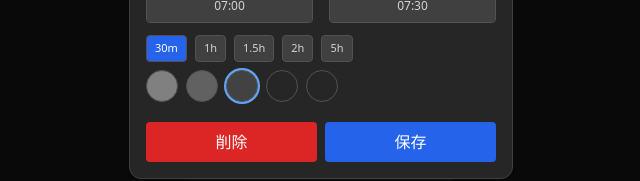
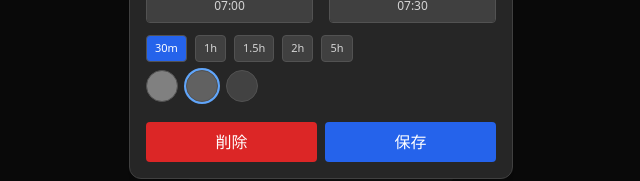
Before and after one commit to harutarooo/daily-routine-webapp, a React (Vite) app: page / in a window 1280 px wide. Both pictures are taken after a click on the icon 640 px from the left and 356 px from the top of the page. Shown: the part 284-465 px from the top of the page, without its empty margins (319-959 px from the left). Built offline with nearby package versions, Linux system fonts and the light colour scheme.

Commit message:
予定の色3段階に縮小

```diff
--- a/src/App.tsx
+++ b/src/App.tsx
@@ -19,7 +19,7 @@ export default function App(){
     setHighlightId(undefined)
   const start = minute; const end = Math.min(minute+SLOT_MINUTES, MINUTES_PER_DAY)
     setHighlightNew({ start, end })
-    const entry: ScheduleEntry = { id: crypto.randomUUID(), title: '', start, end, shade: 3 }
+  const entry: ScheduleEntry = { id: crypto.randomUUID(), title: '', start, end, shade: 2 }
     setTimeout(()=>{ setEditing(entry) }, 150)
   }
   function edit(id:string){
--- a/src/components/EditModal.tsx
+++ b/src/components/EditModal.tsx
@@ -1,5 +1,5 @@
 import { useEffect, useState } from 'react'
-import { SLOT_MINUTES, SHADE_LIGHTNESS, MINUTES_PER_DAY } from '../constants/schedule.ts'
+import { SLOT_MINUTES, SHADE_LIGHTNESS, MINUTES_PER_DAY, SHADE_COUNT } from '../constants/schedule.ts'
 import type { EditData } from '../types/index.ts'
 import { Wheel } from './Wheel.tsx'
 
@@ -31,7 +31,7 @@ export function EditModal({ data, onClose, onSave, onDelete }:{ data: EditData|n
               <button key={d} type="button" onClick={()=> applyDuration(d)} className={`px-2 py-1 rounded text-[11px] border border-neutral-600 ${form.end-form.start===d? 'bg-blue-600 text-white':'bg-neutral-700 text-neutral-300 hover:bg-neutral-600'}`}>{d<60? `${d}m` : d%60===0? `${d/60}h` : `${Math.floor(d/60)}.${(d%60)/30*5}h`}</button>
             ))}
           </div>
-          <div className="flex flex-wrap gap-2">{[1,2,3,4,5].map(s=> (
+          <div className="flex flex-wrap gap-2">{Array.from({length: SHADE_COUNT}, (_,i)=> i+1).map(s=> (
             <button key={s} type="button" onClick={()=>update('shade', s)} className={`w-8 h-8 rounded-full border border-neutral-600 ${form.shade===s? 'ring-2 ring-blue-400':''}`} style={{ backgroundColor: `hsl(0 0% ${SHADE_LIGHTNESS[s-1]}%)` }} />
           ))}</div>
         </div>
--- a/src/components/Pie.tsx
+++ b/src/components/Pie.tsx
@@ -33,7 +33,7 @@ export function Pie({ entries, onAdd, onEdit, highlightId, highlightNew }: PiePr
             <g key={e.id} onClick={(ev)=>{ev.stopPropagation(); onEdit(e.id)}} className="cursor-pointer">
               <path d={path} style={{ fill: `hsl(0 0% ${lightness}%)`, filter: isHL? 'brightness(1.5)': undefined }} className="transition-all duration-150" />
               {e.title && (
-                <text x={labelPos.x} y={labelPos.y} fontSize={10} textAnchor="middle" dominantBaseline="middle" fill={lightness<50? '#fff':'#111'} style={{ pointerEvents:'none' }}>
+                <text x={labelPos.x} y={labelPos.y} fontSize={10} textAnchor="middle" dominantBaseline="middle" fill="#999" style={{ pointerEvents:'none' }}>
                   {e.title}
                 </text>
               )}
--- a/src/constants/schedule.ts
+++ b/src/constants/schedule.ts
@@ -1,12 +1,18 @@
 export const SLOT_MINUTES = 30;
 export const MINUTES_PER_DAY = 1440;
 export const LAST_SLOT_START = MINUTES_PER_DAY - SLOT_MINUTES; // 1410 when 30m slot
-// 3段階（やや暗め中心） 明→暗
+// 3段階（やや暗め中心） 明→暗 (1..3)
 export const SHADE_LIGHTNESS = [50, 38, 26];
+export const SHADE_COUNT = SHADE_LIGHTNESS.length; // 現在 3
 export const STORAGE_KEYS = { weekday: 'weekdaySchedule', weekend: 'weekendSchedule', templates: 'scheduleTemplates' } as const;
 
+// 旧バージョンの 5段階/10段階データを 3段階へ縮約
 export function normalizeShade(shade:number){
-	if(shade>=1 && shade<=5) return shade;
-	if(shade>5) return Math.min(5, Math.max(1, Math.round(shade/2)));
-	return 3;
+	if(shade >=1 && shade <= SHADE_COUNT) return shade;
+	if(shade > SHADE_COUNT){
+		const baseScale = shade <=5 ? 5 : 10; // 旧5 or 旧10段階を推定
+		const approx = Math.round(shade * SHADE_COUNT / baseScale);
+		return Math.min(SHADE_COUNT, Math.max(1, approx));
+	}
+	return Math.ceil(SHADE_COUNT/2); // デフォルトは中間
 }
```
